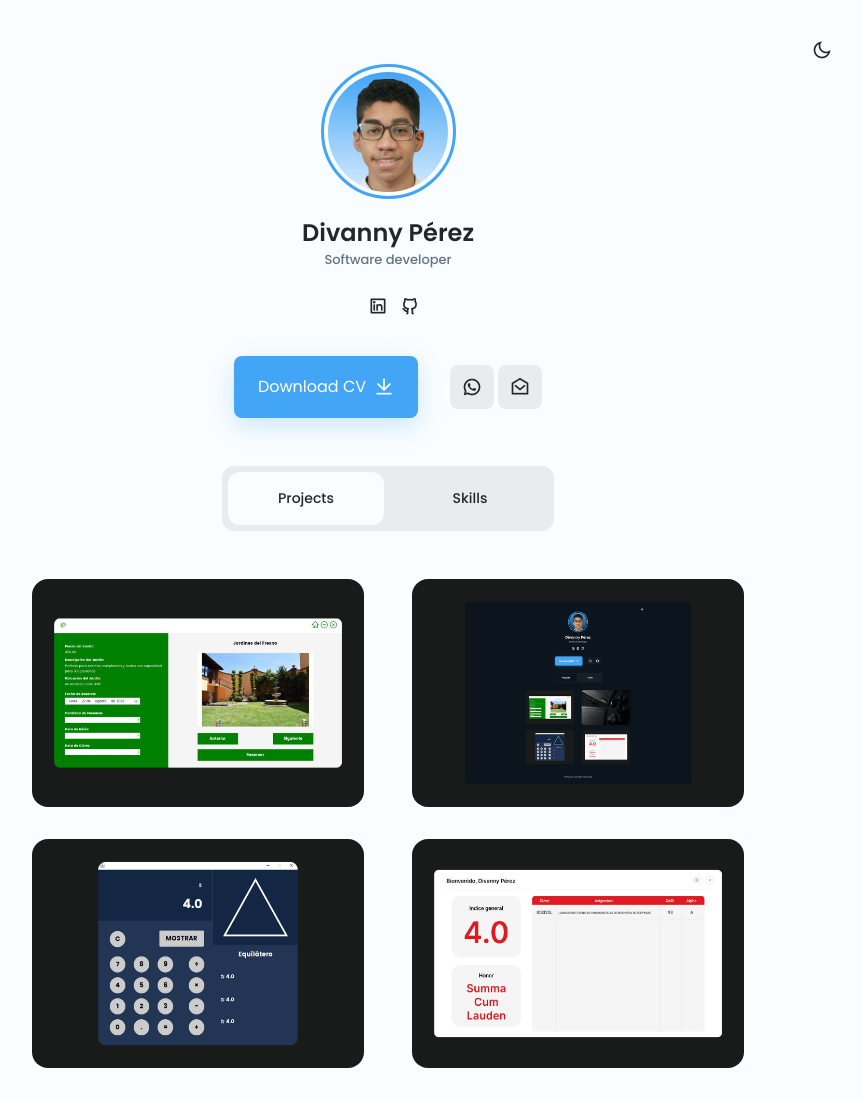
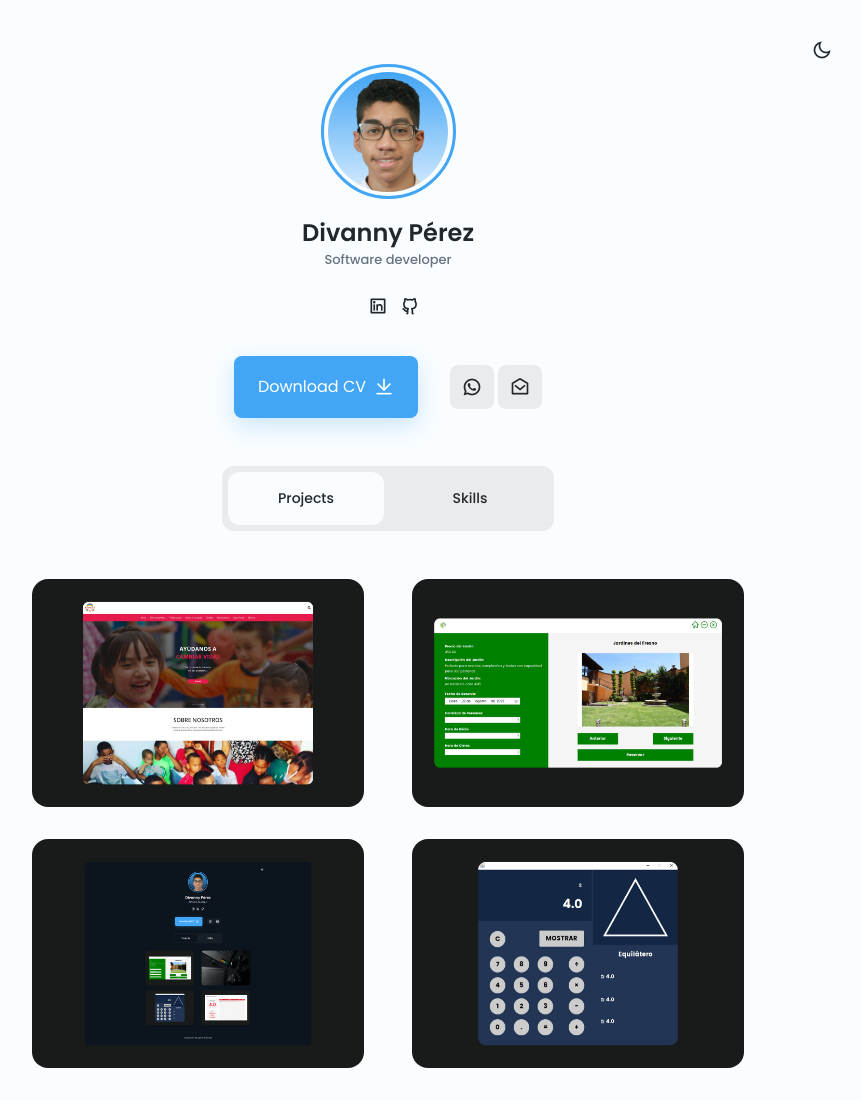
Before and after one commit to Divanny/Divanny.github.io, a plain HTML site: page index.html in a window 1280 px wide. Shown: the top 1100 px of the page, without its empty margins (252-1114 px from the left). Drawn offline with nearby package versions, Linux system fonts and the light colour scheme; some icons are missing.

Commit message:
Adding project

```diff
--- a/index.html
+++ b/index.html
@@ -85,6 +85,20 @@
                 <div class="filters__sections">
                     <!--=============== PROJECTS ===============-->
                     <div class="projects__content grid filters__active" data-content id="projects">
+                        <article class="projects__card">
+                            <img src="assets/img/fundacion-mencia.png" alt="" class="projects__img" width="300px">
+
+                            <div class="projects__modal">
+                                <div>
+                                    <span class="projects__subtitle">Web</span>
+                                    <h3 class="projects__title">Fundación Mencia Website with React (In progress)</h3>
+                                    <a href="https://dev.fundacionmencia.fund/" target="_blank" class="projects__button button button__small">
+                                        <i class="ri-link"></i>
+                                    </a>
+                                </div>
+                            </div>
+                        </article>
+
                         <article class="projects__card">
                             <img src="assets/img/garden-project.png" alt="" class="projects__img">
 
```
Also changed, not shown: assets/img/fundacion-mencia.png (added).
